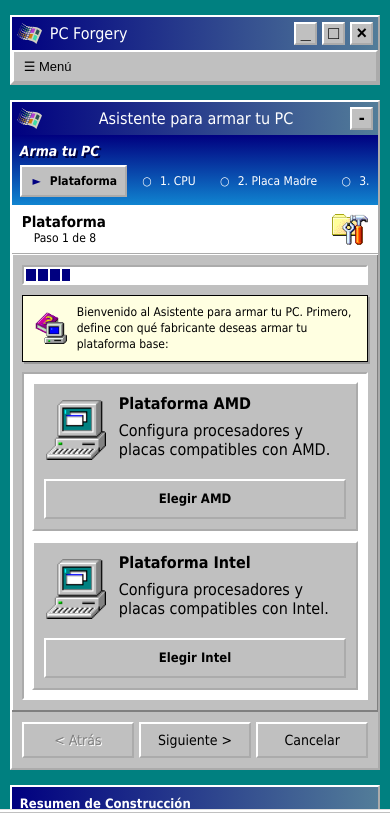
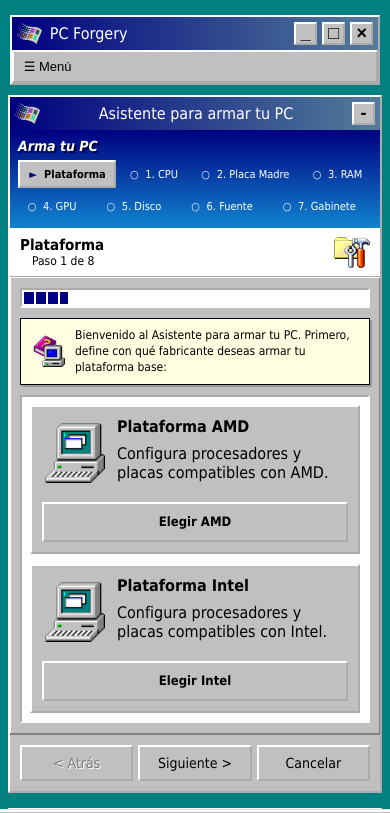
Before and after one commit to heexen3/pc-forgery-2, a React (Vite) app: page /arma-tu-pc in a window 390 px wide. Shown: the top 813 px of the page. Built offline with nearby package versions, Linux system fonts and the light colour scheme.

Commit message:
Style: Arma tu PC responsivo (pasos en varias filas en celular y resumen debajo del asistente hasta escritorio)

```diff
--- a/src/ArmaTuPC.css
+++ b/src/ArmaTuPC.css
@@ -115,9 +115,11 @@
     text-shadow: 2px 2px 0 #000040;
 }
 
+/* En celular los pasos se reparten en varias filas: todos quedan visibles sin desplazamiento lateral */
 .wizard-steps {
     display: flex;
     flex-direction: row;
+    flex-wrap: wrap;
     gap: 4px;
     overflow-x: auto;
     -webkit-overflow-scrolling: touch;
@@ -133,7 +135,7 @@
 }
 
 .step-tab {
-    flex-shrink: 0;
+    flex: 1 1 auto;
     min-height: 32px;
     background-color: transparent;
     border: 1px solid transparent;
@@ -575,22 +577,7 @@
 ======================================================= */
 
 @media (min-width: 768px) {
-    .wizard-container {
-        flex-direction: row;
-        align-items: flex-start;
-        gap: 15px;
-    }
-
-    .wizard-window {
-        flex: 1;
-        min-width: 0;
-    }
-
-    .wizard-lateral {
-        width: 280px;
-        flex-shrink: 0;
-    }
-
+    /* En tablet el panel de resumen sigue debajo del asistente; recién en escritorio pasa al costado */
     .wizard-cuerpo {
         flex-direction: row;
     }
@@ -614,7 +601,13 @@
 
     .wizard-steps {
         flex-direction: column;
+        flex-wrap: nowrap;
         overflow: visible;
+    }
+
+    .step-tab {
+        flex: 0 0 auto;
+        white-space: normal;
     }
 
     .wizard-content {
@@ -657,8 +650,20 @@
 ======================================================= */
 
 @media (min-width: 1024px) {
+    .wizard-container {
+        flex-direction: row;
+        align-items: flex-start;
+        gap: 15px;
+    }
+
+    .wizard-window {
+        flex: 1;
+        min-width: 0;
+    }
+
     .wizard-lateral {
-        width: 320px;
+        width: 300px;
+        flex-shrink: 0;
     }
 
     .grid-productos {
@@ -783,3 +788,22 @@
     border: 1px dashed #800000;
     background-color: #ffffe1;
 }
+
+/* Responsividad (celular): pasos compactos para que entren en dos o tres filas */
+@media (max-width: 575px) {
+    .wizard-container {
+        width: calc(100% - 16px);
+        margin: 10px auto 20px;
+    }
+
+    .step-tab {
+        min-height: 28px;
+        padding: 2px 6px;
+        font-size: 11px;
+        gap: 4px;
+    }
+
+    .wizard-content {
+        min-width: 0;
+    }
+}
```
